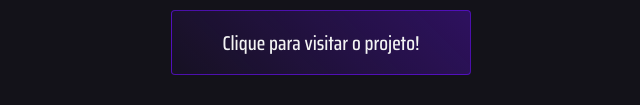
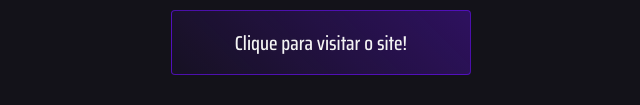
Before and after one commit to codemoises/bio, a plain HTML site: page index.html in a window 1280 px wide. Shown: the part 692-797 px from the top of the page, 319-959 px from the left. Drawn offline with Linux system fonts and the light colour scheme.

Commit message:
muda o texto do botão do portfolio

```diff
--- a/index.html
+++ b/index.html
@@ -82,7 +82,7 @@
             rel="External"
           >
             <article id="article-5">
-              <h2>Clique para visitar o projeto!</h2>
+              <h2>Clique para visitar o site!</h2>
             </article>
           </a>
         </div>
```
